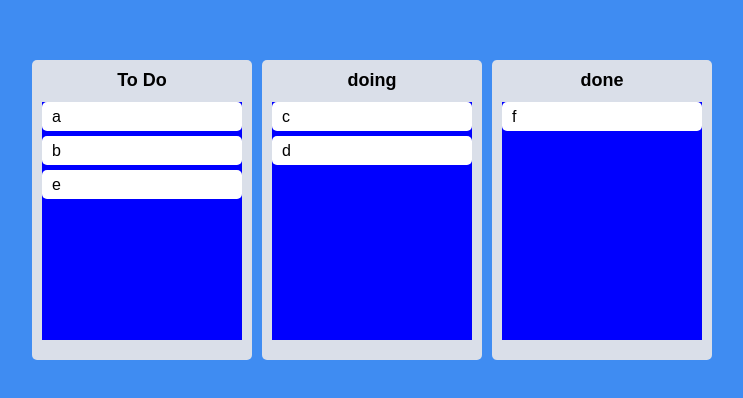
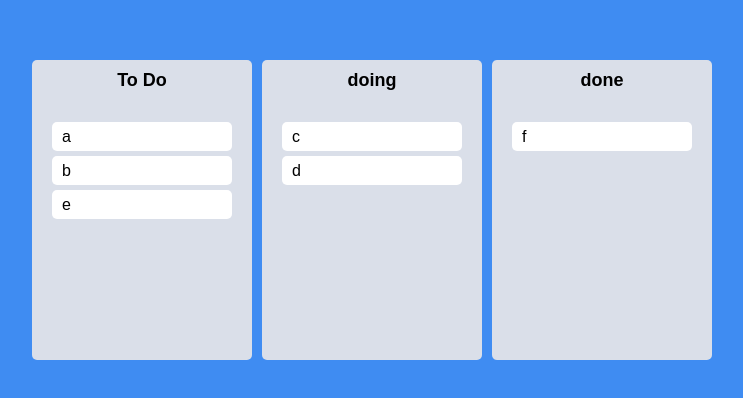
Before and after one commit to bigwave-cho/trello-todo, a React (Create React App) app: page / in a window 1280 px wide. Shown: the part 190-588 px from the top of the page, without its empty margins (268-1011 px from the left). Built offline with nearby package versions, Linux system fonts and the light colour scheme.

Commit message:
Style: style 수정

```diff
--- a/src/Components/Board.tsx
+++ b/src/Components/Board.tsx
@@ -4,7 +4,7 @@
 
 const Wrapper = styled.div`
   width: 300px;
-  padding: 20px 10px;
+  padding: 10px 0px;
   padding-top: 10px;
   background-color: ${(props) => props.theme.boardColor};
   border-radius: 5px;
@@ -27,9 +27,14 @@
 
 const Area = styled.div<IAreaProps>`
   background-color: ${(props) =>
-    props.isDraggingOver ? 'pink' : props.isDraggingFromThis ? 'red' : 'blue'};
+    props.isDraggingOver
+      ? '#dfe6e9'
+      : props.isDraggingFromThis
+      ? '#b2bec3'
+      : 'transparent'};
   flex-grow: 1;
   transition: background-color 0.3s ease-in-out;
+  padding: 20px;
 `;
 
 interface IBoardProps {
@@ -43,18 +48,6 @@
       <Title>{boardId}</Title>
       <Droppable droppableId={boardId}>
         {(magic, snapshot) => {
-          /*
-          Droppablestate snapshot
-
-          isDraggingOver: boolean
-          현재 선택한 Draggable이 특정 Droppable위에 드래깅 되고 있는지 여부 확인
-
-          draggingOverWith: ?DraggableId
-          Droppable 위로 드래그하는 Draggable ID
-
-          draggingFromThisWith: ?DraggableId
-          현재 Droppable에서 벗어난 드래깅되고 있는 Draggable ID
-          */
           return (
             <Area
               isDraggingOver={snapshot.isDraggingOver}
--- a/src/Components/DragabbleCard.tsx
+++ b/src/Components/DragabbleCard.tsx
@@ -2,11 +2,17 @@
 import { Draggable } from 'react-beautiful-dnd';
 import styled from 'styled-components';
 
-const Card = styled.div`
+const Card = styled.div<{ isDragging: boolean }>`
   border-radius: 5px;
   padding: 5px 10px;
   margin-bottom: 5px;
-  background-color: ${(props) => props.theme.cardColor};
+  background-color: ${(props) =>
+    props.isDragging ? '#74b9ff' : props.theme.cardColor};
+
+  box-shadow: ${(props) =>
+    props.isDragging ? '0px 2px 5px rgba(0,0,0,0.05)' : 'none'};
+
+  transition: background-color 0.3s ease-in-out;
 `;
 
 interface IDraggableCardProps {
@@ -18,8 +24,9 @@
   return (
     // dnd에서 draggableId와 key는 일치해야 함.
     <Draggable key={toDo} draggableId={toDo} index={index}>
-      {(magic) => (
+      {(magic, snapshot) => (
         <Card
+          isDragging={snapshot.isDragging}
           ref={magic.innerRef}
           {...magic.draggableProps}
           {...magic.dragHandleProps}
```
